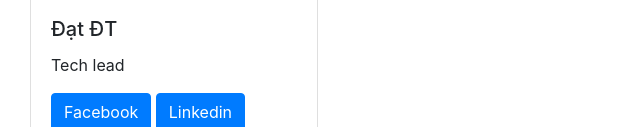
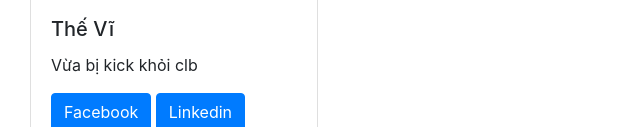
Before and after one commit to nksot21/demo, a plain HTML site: page demo/practice/team2.html in a window 1280 px wide. Shown: the part 400-527 px from the top of the page, without its empty margins (0-640 px from the left). Drawn offline with nearby package versions, Linux system fonts and the light colour scheme.

Commit message:
The vi fixed

```diff
--- a/demo/practice/team2.html
+++ b/demo/practice/team2.html
@@ -34,8 +34,8 @@
         alt="Card image cap"
       />
     <div class="card-body">
-      <h5 class="card-title">Đạt ĐT</h5>
-      <p class="card-text">Tech lead</p>
+      <h5 class="card-title">Thế Vĩ</h5>
+      <p class="card-text">Vừa bị kick khỏi clb</p>
       <a
           href="https://fb.com/thanhdat1205"
           target="_blank"
```
